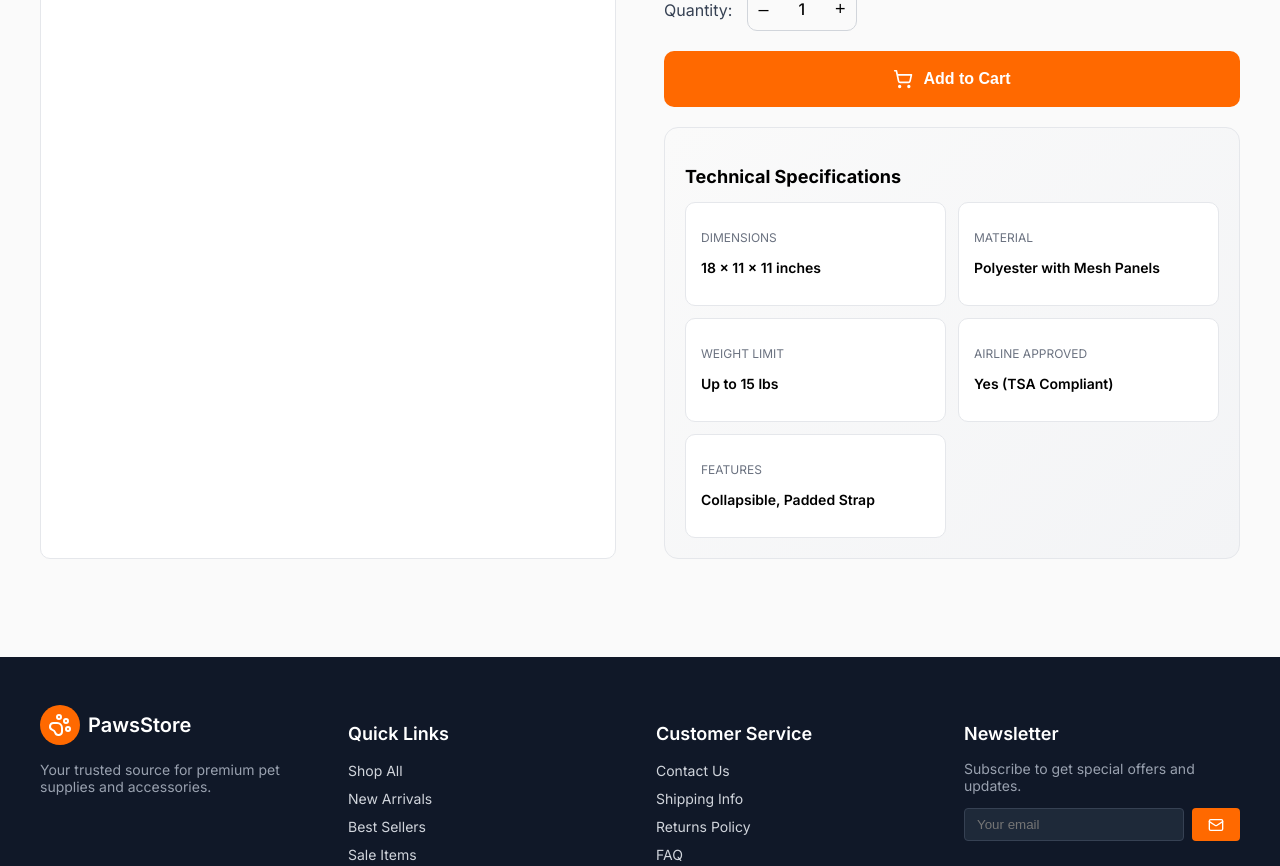
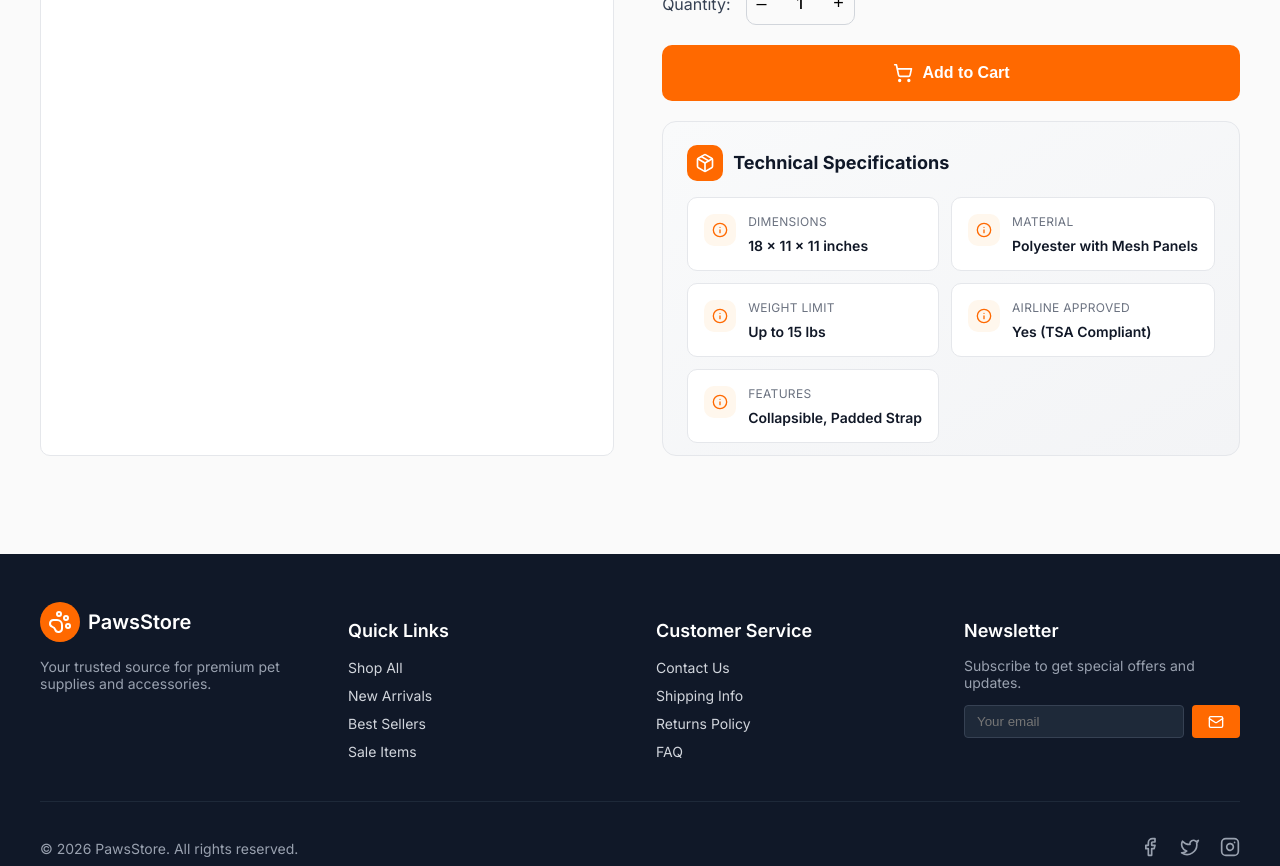
Before and after one commit to KatsiarynaMartsinovich/E-commercePetGoodsWebsite, a React (Create React App) app in the folder frontend/: page /product/0 in a window 1280 px wide. Shown: the part 760-1626 px from the top of the page. Built offline with nearby package versions, Linux system fonts and the light colour scheme.

Commit message:
Technical Specifications

```diff
--- a/frontend/src/components/ProductPage/ProductDetail.jsx
+++ b/frontend/src/components/ProductPage/ProductDetail.jsx
@@ -2,6 +2,8 @@ import ProductGallery from "./ProductGallery";
 import ProductInfo from "./ProductInfo";
 import Rating from "./Rating";
 import QuantitySelector from "./QuantitySelector";
+import iconItem from "../../assets/info.svg";
+import iconHeader from "../../assets/specifications.svg";
 
 const ProductDetail = ({ product }) => {
   return (
@@ -22,7 +24,7 @@ const ProductDetail = ({ product }) => {
           sectionVariant="highlights"
           highlightsTitle="Key Highlights"
           highlights={Object.entries(product.specifications)
-            .slice(0, 3 )
+            .slice(0, 3)
             .map(([key, value]) => `• ${key}: ${value}`)}
         />
 
@@ -40,14 +42,27 @@ const ProductDetail = ({ product }) => {
 
         <ProductInfo sectionVariant="button" buttonText="Add to Cart" />
 
-        <div className="specs">
-          <h3>Technical Specifications</h3>
+        <div className="specs-modern">
+          <div className="specs-header">
+            <div className="specs-header-icon">
+              <img src={iconHeader} alt="Icon" />
+            </div>
+            <h3>Technical Specifications</h3>
+          </div>
 
-          <div className="specs-grid">
+          <div className="specs-grid-modern">
             {Object.entries(product.specifications).map(([key, value]) => (
-              <div key={key} className="spec-item">
-                <p className="spec-title">{key}</p>
-                <p className="spec-value">{value}</p>
+              <div key={key} className="spec-card">
+                <div className="spec-card-inner">
+                  <div className="spec-icon">
+                    <img src={iconItem} alt="Icon" />
+                  </div>
+
+                  <div className="spec-text">
+                    <p className="spec-title">{key}</p>
+                    <p className="spec-value">{value}</p>
+                  </div>
+                </div>
               </div>
             ))}
           </div>
--- a/frontend/src/styles/App.css
+++ b/frontend/src/styles/App.css
@@ -1121,7 +1121,7 @@ body {
   font-weight: 600;
   color: #101828;
   margin-bottom: 8px;
-  margin-top: 8px;
+  margin-top: 2px;
   line-height: 27px;
 }
 
@@ -1221,47 +1221,110 @@ body {
   display: block;
 }
 
-/* ====== SPECS ====== */
-.specs {
-  background: linear-gradient(135deg, #fafafa, #f3f4f6);
-  border: 1px solid #e5e7eb;
-  padding: 20px;
+.specs-modern {
+  background: linear-gradient(to right bottom, #F9FAFB, #F3F4F6);
+  border: 1px solid #E5E7EB;
+  padding: 12px 24px;
   border-radius: 14px;
+  margin-top: 20px;
 }
 
-.specs h3 {
-  margin-bottom: 15px;
-  font-size: 18px;
-  font-weight: bold;
+.specs-header {
+  display: flex;
+  align-items: center;
+  gap: 10px;
+  margin-bottom: 6px;
 }
 
-.specs-grid {
+.specs-header-icon {
+  width: 20px;
+  height: 20px;
+  background: #FF6900;
+  padding: 8px;
+  border-radius: 10px;
+  display: flex;
+  align-items: center;
+  justify-content: center;
+}
+
+.specs-header-icon img {
+  width: 20px;
+  height: 20px;
+}
+
+.specs-header h3 {
+  font-size: 18px;
+  font-weight: 700;
+  color: #101828;
+}
+
+.specs-grid-modern {
   display: grid;
   grid-template-columns: 1fr;
   gap: 12px;
 }
 
 @media (min-width: 768px) {
-  .specs-grid {
+  .specs-grid-modern {
     grid-template-columns: 1fr 1fr;
   }
 }
 
-.spec-item {
-  background: white;
-  border: 1px solid #e5e7eb;
-  padding: 15px;
+.spec-card {
+  background: #FFFFFF;
+  border: 1px solid #E5E7EB;
   border-radius: 10px;
+  padding: 16px;
+}
+
+.spec-card:hover {
+  border: 1px solid #ffb86a;
+  box-shadow: 0 4px 12px rgba(0, 0, 0, 0.08);
+}
+
+.spec-card-inner {
+  display: flex;
+  gap: 12px;
+  align-items: flex-start;
+}
+
+.spec-icon {
+  background: #FFF7ED;
+  padding: 8px;
+  border-radius: 10px;
+  display: flex;
+  align-items: flex-start;
+  justify-content: center;
+}
+
+.spec-icon img {
+  width: 16px;
+  height: 16px;
+}
+
+.spec-text {
+  flex: 1;
+  display: flex;
+  flex-direction: column;
+  justify-content: flex-start;
+  gap: 4px;
 }
 
 .spec-title {
   font-size: 12px;
+  text-transform: uppercase;
   color: #6b7280;
-  text-transform: uppercase;
-  margin-bottom: 5px;
+  letter-spacing: 0.3px;
+  margin: 0;
+  margin-bottom: 4px;
 }
 
 .spec-value {
   font-size: 14px;
   font-weight: 600;
+  margin: 0;
+  color: #111827;
+  white-space: nowrap;
+  overflow: hidden;
+  text-overflow: ellipsis;
 }
```
Also changed, not shown: frontend/src/assets/info.svg (added), frontend/src/assets/specifications.svg (added).
